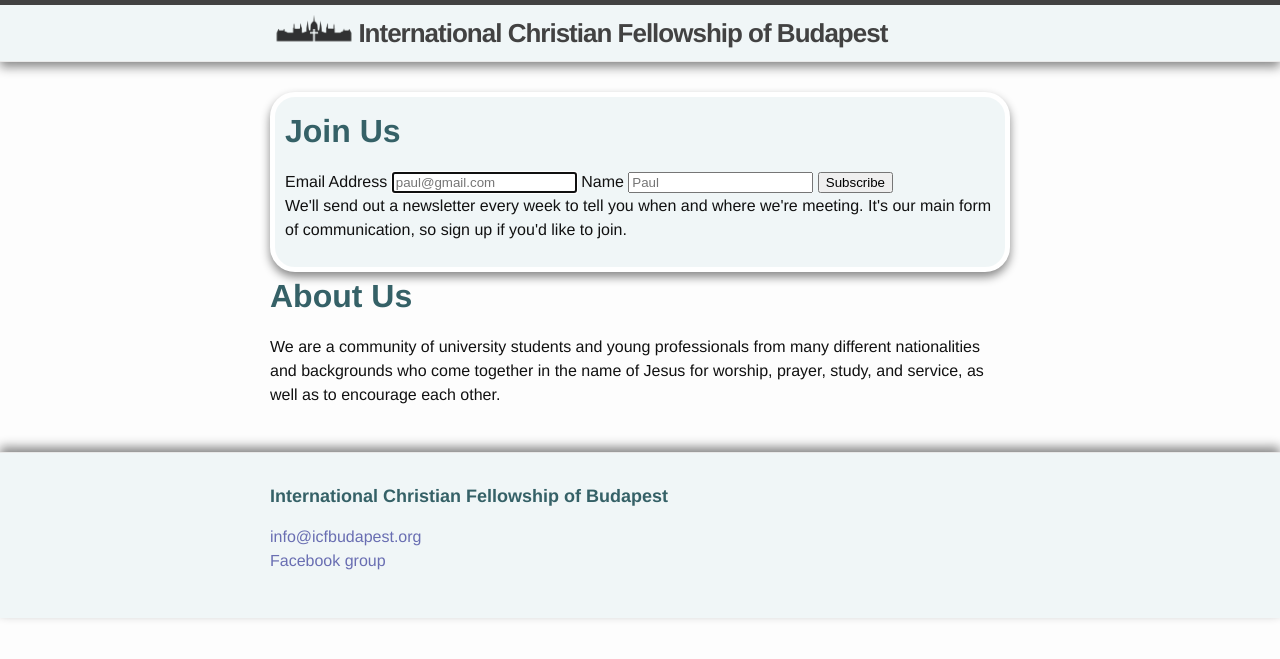
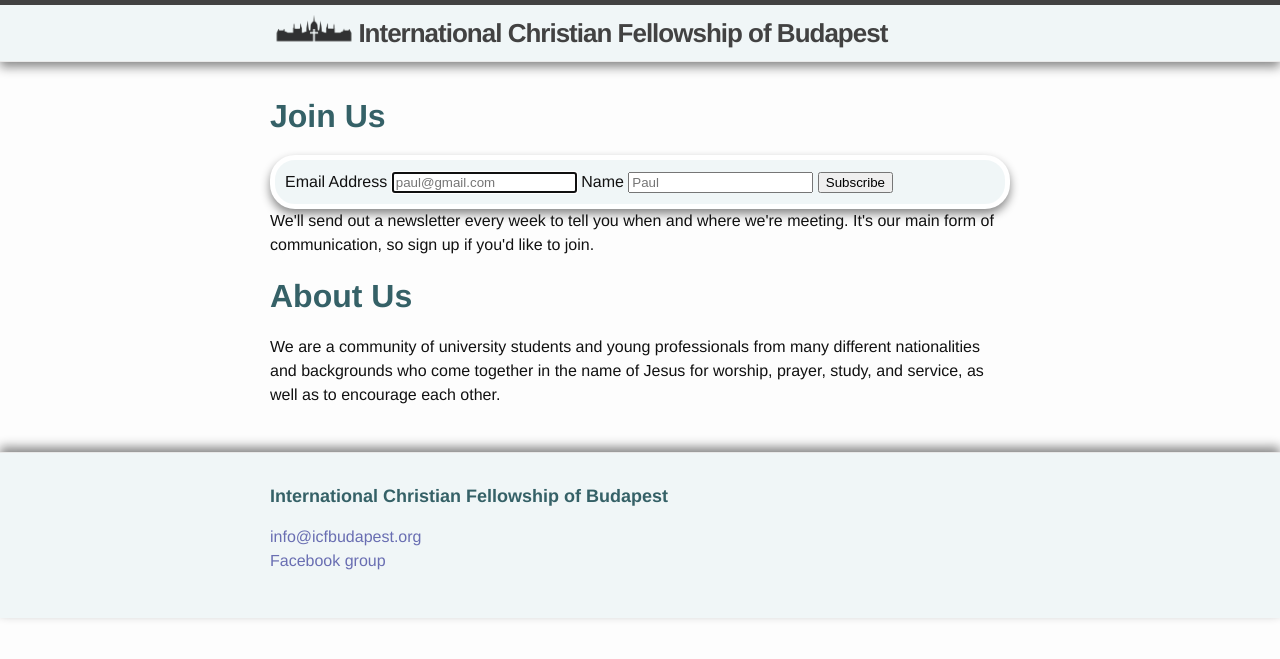
Before and after one commit to sionleroux/icfbudapest.org, a Jekyll site: the page built from icfb/index.html, in a window 1280 px wide. Shown: the top 659 px of the page. Built offline with Jekyll 4.4.1, drawn with Linux system fonts in a browser that asks for light colours.

Commit message:
Put the sign up form in a box on its own

```diff
--- a/icfb/_includes/signup-form.html
+++ b/icfb/_includes/signup-form.html
@@ -1,4 +1,4 @@
-<form action="//icfbudapest.us7.list-manage.com/subscribe/post?u=37ba0672f9dd1681b1fadde2c&id=dc66af2683" method="post" id="mc-embedded-subscribe-form" name="mc-embedded-subscribe-form" target="_blank">
+<form class="signup" action="//icfbudapest.us7.list-manage.com/subscribe/post?u=37ba0672f9dd1681b1fadde2c&id=dc66af2683" method="post" id="mc-embedded-subscribe-form" name="mc-embedded-subscribe-form" target="_blank">
     <label for="mce-EMAIL">Email Address</label>
     <input type="email" value="" name="EMAIL" class="required email" id="mce-EMAIL" required autofocus placeholder="paul@gmail.com">
 
--- a/icfb/_sass/_layout.scss
+++ b/icfb/_sass/_layout.scss
@@ -4,7 +4,6 @@
 .site-header {
     border-top: 5px solid $grey-color-dark;
     border-bottom: 1px solid $grey-color-light;
-    // background-color: $brand-turq;
     background-color: $brand-turq-light;
     min-height: 56px;
     box-shadow: 0px 5px 10px #888888;
--- a/icfb/index.html
+++ b/icfb/index.html
@@ -4,11 +4,9 @@
 
 <div class="home">
 
-  <div class="signup">
     <h1>Join Us</h1>
     {% include signup-form.html %}
     <p>We'll send out a newsletter every week to tell you when and where we're meeting. It's our main form of communication, so sign up if you'd like to join.</p>
-  </div>
 
   <h1>About Us</h1>
   <p>{{ site.description }}</p>
```
